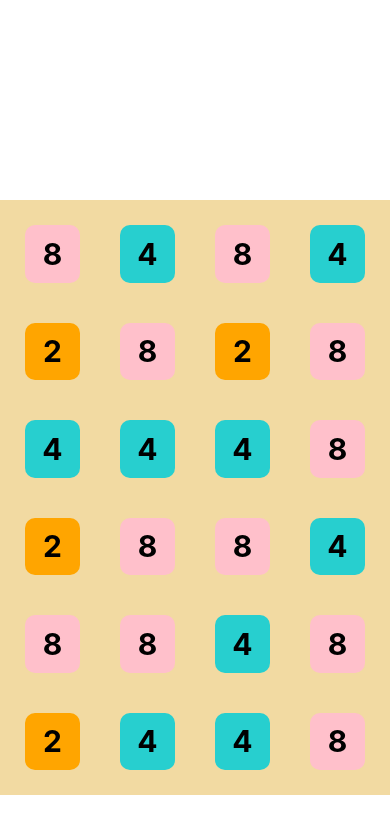
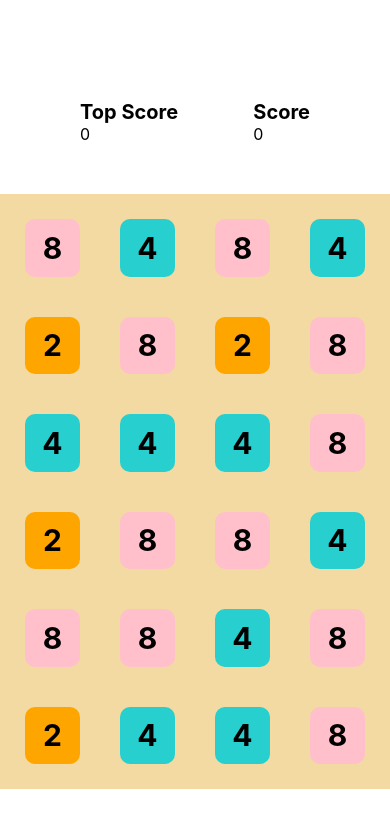
Before and after one commit to yadavmilind08/2248, a React Native app: screen / in a window 390 px wide. Shown: the top 834 px of the page. Built offline with nearby package versions, Linux system fonts and the light colour scheme.

Commit message:
Included score board

```diff
--- a/components/TileContainer.js
+++ b/components/TileContainer.js
@@ -61,6 +61,8 @@ const AnimatedPath = Animated.createAnimatedComponent(Path);
 export const TileContainer = () => {
   const [board, updateBoard] = useState(generateRandom(getEmptyBoard()));
   const [selectedRange, setSelectedRange] = useState([]);
+  const [score, setScore] = useState(0);
+  const [topScore, setTopScore] = useState(0);
 
   const [tGestureStart, setTGestureStart] = useState();
   const [tGestureMove, setTGestureMove] = useState();
@@ -139,6 +141,14 @@ export const TileContainer = () => {
   const changeBoardValues = () => {
     if (selectedRange.length >= 2) {
       let sum = 0;
+      const newScore = calculateScore(
+        board[selectedRange[0].row][selectedRange[0].col]
+      );
+      const totalScore = score + newScore;
+      setScore(totalScore);
+      if (totalScore >= topScore) {
+        setTopScore(totalScore);
+      }
       selectedRange.forEach((r, index) => {
         const newBoard = [...board];
         if (index === selectedRange.length - 1) {
@@ -151,6 +161,10 @@ export const TileContainer = () => {
         updateBoard(newBoard);
       });
     }
+  };
+
+  const calculateScore = (value) => {
+    return (selectedRange.length - 2) * value;
   };
 
   const panGesture = Gesture.Pan()
@@ -195,10 +209,6 @@ export const TileContainer = () => {
     };
   });
 
-  const touchEndHandler = () => {
-    console.log("Milind");
-  };
-
   return (
     // <GestureDetector gesture={panGesture}>
     //   {/* <Animated.View style={[styles.box, animatedStyle]} /> */}
@@ -210,6 +220,17 @@ export const TileContainer = () => {
     //     />
     //   </Svg>
 
+    <View style={{ flex: 1 }}>
+      <View style={styles.displayScore}>
+        <View>
+          <Text style={styles.label}>Top Score</Text>
+          <Text style={styles.lableValue}>{topScore}</Text>
+        </View>
+        <View>
+          <Text style={styles.label}>Score</Text>
+          <Text style={styles.lableValue}>{score}</Text>
+        </View>
+      </View>
       <GestureHandlerRootView style={{ flex: 1 }}>
         <GestureDetector style={{ flex: 1 }} gesture={panGesture}>
           <View style={styles.boardStyle}>
@@ -223,6 +244,7 @@ export const TileContainer = () => {
           </View>
         </GestureDetector>
       </GestureHandlerRootView>
+    </View>
 
     // <View style={styles.boardStyle}>
     //   {board.map((row, rowIndex) => (
@@ -241,15 +263,24 @@ const styles = StyleSheet.create({
     width: width,
     padding: 5,
     backgroundColor: "#f2daa2",
-    marginTop: 200,
+    marginTop: 50,
   },
   rowStyle: {
     flexDirection: "row",
     height: width / 4,
   },
-  box: {
-    height: 50,
-    width: 50,
-    backgroundColor: "green",
+  displayScore: {
+    marginTop: 100,
+    flexDirection: "row",
+    marginHorizontal: 80,
+    justifyContent: "space-between",
+  },
+  label: {
+    fontSize: 20,
+    fontWeight: "bold",
+  },
+  lableValue: {
+    fontSize: 16,
+    fontWeight: "normal",
   },
 });
```
Lines whose indentation alone changed are shown as unchanged.
